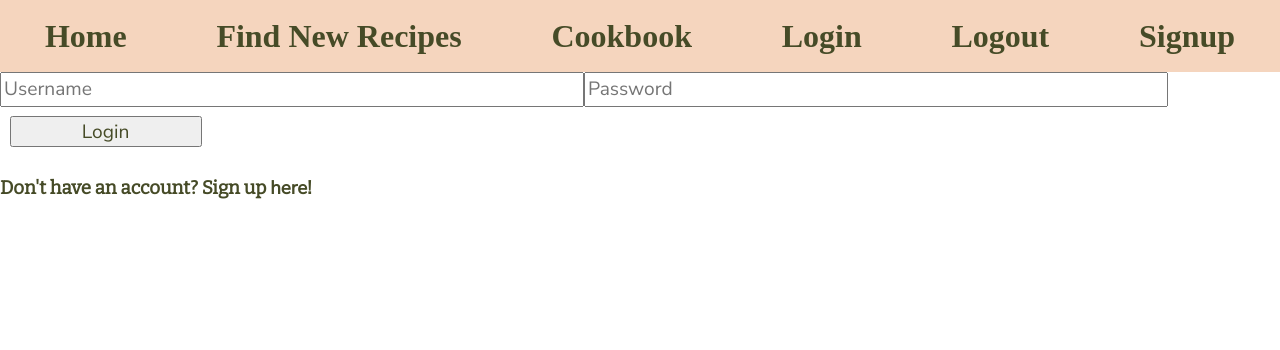
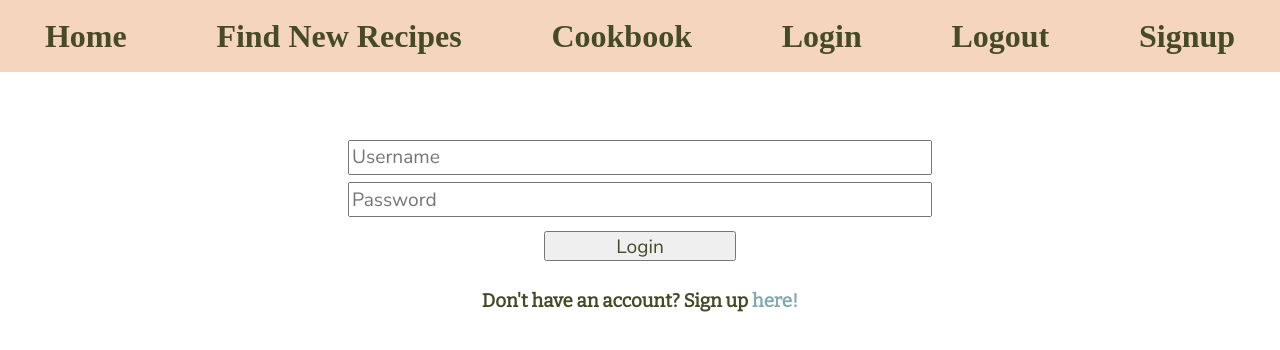
Before and after one commit to squarepancakes/app-etizer, a React (Create React App) app: page /login in a window 1280 px wide. Shown: the top 350 px of the page. Built offline with nearby package versions, Linux system fonts and the light colour scheme; a web font is replaced by a local one.

Commit message:
basic css for forms

```diff
--- a/src/App.css
+++ b/src/App.css
@@ -163,6 +163,12 @@ h3 {
 	margin: 1em auto;
 }
 
+.recipePost > img {
+	width: 3.5em;
+	float: right;
+	cursor: pointer;
+}
+
 .category {
 	display: flex;
 }
@@ -175,6 +181,53 @@ h3 {
 	font-weight: bold;
 }
 
+.categoriesCheckboxes > p {
+	text-align: center;
+	margin: 0.5rem, auto, 0, auto;
+}
+
+
+.individualCheckboxes {
+	padding: 0.8em;
+	display: inline-flex;
+	flex-direction: column;
+	align-content: center;
+}
+
 .individualCheckboxes > input {
-	display: wrap
+	width: auto;
 }
+
+/* login */
+.loginForm {
+	display: flex;
+	flex-direction: column;
+	width: auto;
+	padding: 4em;
+}
+
+.userLink {
+	font-family: "Bitter", Cambria, Cochin, Georgia, Times, "Times New Roman";
+	font-weight: bolder;
+	color: #84a9af;
+}
+
+/* signup */
+.signupForm {
+	display: flex;
+	flex-direction: column;
+	width: auto;
+	padding: 4em;
+}
+
+.userInput {
+	margin: 0.2em;
+}
+
+.logoutMessage {
+	font-size: 2rem;
+	display: flex;
+	flex-direction: column;
+	width: auto;
+	padding: 3em;
+}
--- a/src/components/Login.js
+++ b/src/components/Login.js
@@ -45,19 +45,19 @@ class Login extends React.Component {
 
 	render() {
 		return (
-			<div className={"loginForm"}>
+			<div className={"loginPage"}>
 				{this.state.isLoggedIn ? (
 					<p>"Hello"</p>
 				) : (
-					<div>
-						<input
+					<div className={"loginForm"}>
+							<input className={"userInput"}
 								placeholder="Username"
 								name={"username"}
 								onChange={event =>
 									this.setState({ username: event.target.value })
 								}
 							></input>
-						<input
+							<input className={"userInput"}
 								placeholder="Password"
 								type="password"
 								name={"password"}
@@ -67,10 +67,7 @@ class Login extends React.Component {
 							></input>
 						<button onClick={this.loginHandler}>Login</button>
 						<h3>
-							Don't have an account? Sign up{" "}
-							<a href="/signup" className={"signupLink"}>
-								here!
-							</a>
+							Don't have an account? Sign up <a href="/signup" className={"userLink"}>here!</a>
 						</h3>
 					</div>
 				)}
--- a/src/components/Logout.js
+++ b/src/components/Logout.js
@@ -14,7 +14,7 @@ const logout = () => {
 
 const Logout = () => {
 	logout();
-	return <div>See you tomorrow!</div>;
+	return <h3 className={"logoutMessage"}>See you tomorrow!</h3>;
 };
 
 export default Logout;
--- a/src/components/Signup.js
+++ b/src/components/Signup.js
@@ -20,7 +20,6 @@ class Signup extends React.Component {
 			throw new Error("Passwords need to be the same");
 		}
 		const payload = { username: username, password: password };
-        console.log(password)
 		const url = `http://localhost:4000/users/new`;
 		axios
 			.post(url, payload, { withCredentials: true })
@@ -47,13 +46,15 @@ class Signup extends React.Component {
 	render() {
 		return (
 			<div className={"signupForm"}>
-				<div>
-					<input
+				<h3>
+					Already signed up? Login <a href="/login" className={"userLink"}>here!</a>
+				</h3>
+				<input className={"userInput"}
 					placeholder="Username"
 					name={"username"}
 					onChange={event => this.setState({ username: event.target.value })}
 				></input>
-					<input
+				<input className={"userInput"}
 					placeholder="Password"
 					type="password"
 					name={"password"}
@@ -61,7 +62,7 @@ class Signup extends React.Component {
 						this.setState({ passwordField1: event.target.value })
 					}
 				></input>
-					<input
+				<input className={"userInput"}
 					placeholder="Type password again"
 					type="password"
 					name={"password"}
@@ -71,7 +72,6 @@ class Signup extends React.Component {
 				></input>
 				<button onClick={this.signupHandler}>Signup!</button>
 			</div>
-			</div>
 		);
 	}
 }
```
Lines whose indentation alone changed are shown as unchanged.
